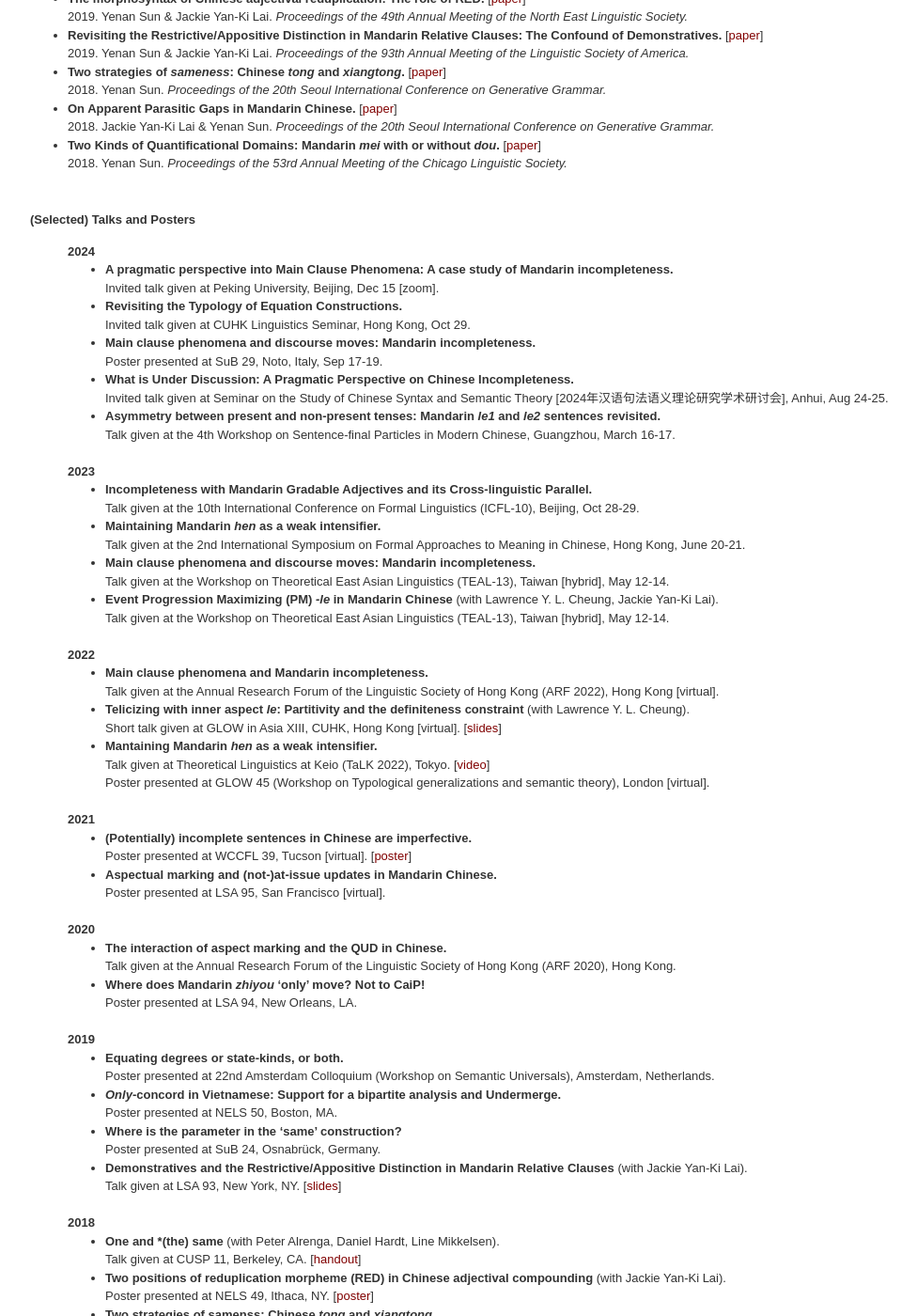
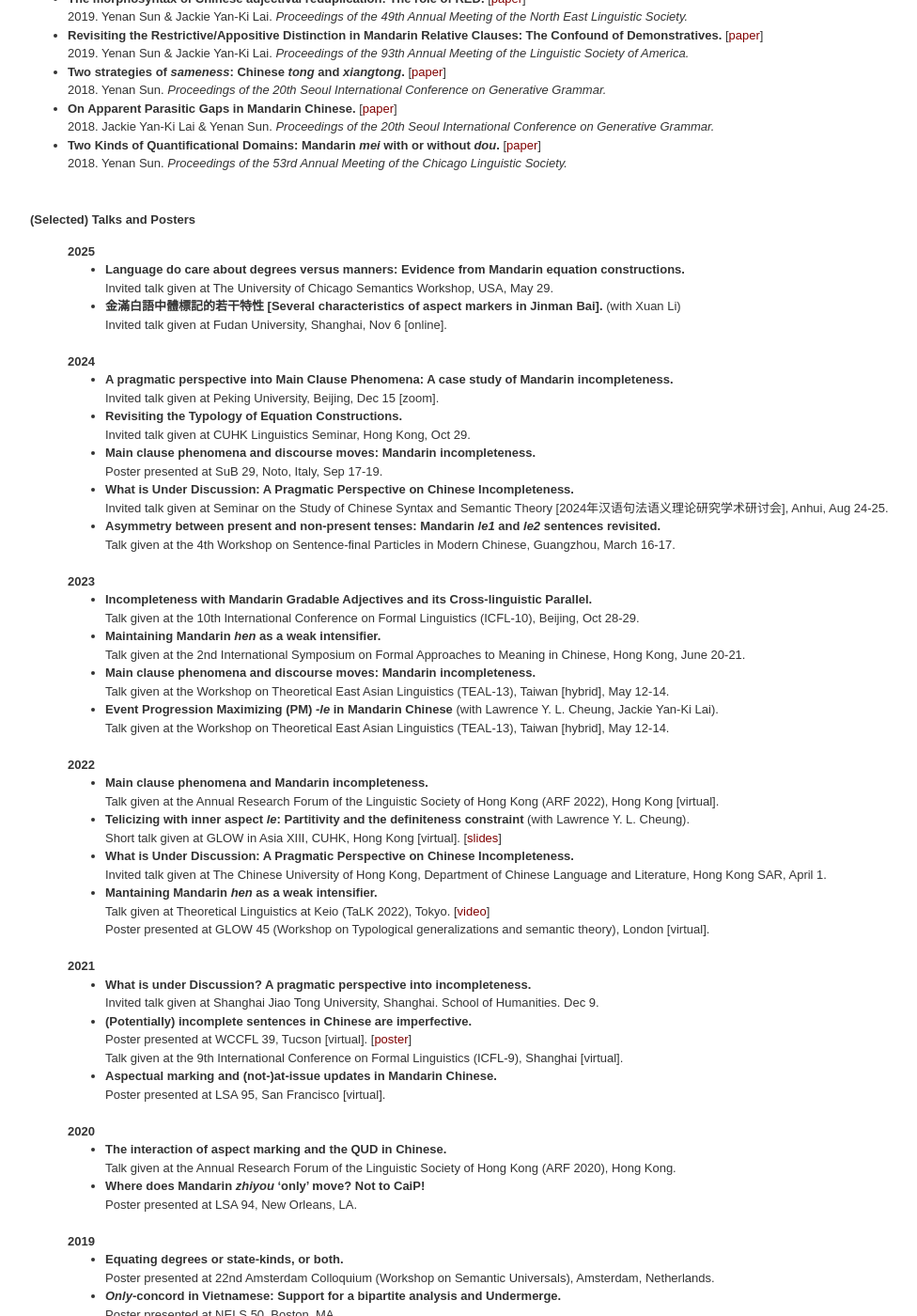
Before and after one commit to yenan09/yenan09.github.io, a Jekyll site: the page built from pub.html, in a window 1280 px wide and 1400 px high, scrolled down 812 px. Shown: the whole window at 94% size, without its empty margins (68-1044 px from the left). Built offline with Jekyll 4.4.1, drawn with Linux system fonts in a browser that asks for light colours.

Commit message:
nov 7
update talks

```diff
--- a/pub.html
+++ b/pub.html
@@ -83,6 +83,20 @@ of the Chicago Linguistic Society. </i> </li>
 <b>(Selected) Talks and Posters</b>
 <ul style="list-style-type:none;">
 
+  <li> <b>2025</b>
+        <ul style="list-style-type:disc;">
+
+  <li><b> Language do care about degrees versus manners: Evidence from Mandarin equation constructions.</b> <br>
+  Invited talk given at   The University of Chicago Semantics Workshop, USA, May 29.
+
+  <li><b> 金滿白語中體標記的若干特性 [Several characteristics of aspect markers in Jinman Bai].</b> (with Xuan Li) <br>
+  Invited talk given at Fudan University, Shanghai, Nov 6 [online].
+
+
+        </ul>
+        </li>
+  <br>
+
 <li> <b>2024</b>
       <ul style="list-style-type:disc;">
 
@@ -142,9 +156,15 @@ Talk given at the Annual Research Forum of the Linguistic Society of Hong Kong (
 Short talk given at GLOW in Asia XIII, CUHK, Hong Kong [virtual]. [<a href="{{ site.baseurl }}/w/GIA_innerle_final.pdf" title="innerLE">slides</a>]
 
 
+<li><b> What is Under Discussion: A Pragmatic Perspective on Chinese Incompleteness. </b> <br>
+Invited talk given at The Chinese University of Hong Kong, Department of Chinese Language and Literature, Hong Kong SAR, April 1.
+
+
+
 <li><b> Mantaining Mandarin <i>hen</i> as a weak intensifier. </b> <br>
         Talk given at Theoretical Linguistics at Keio (TaLK 2022), Tokyo. [<a href="https://www.youtube.com/watch?v=zfUCH74zwZ0" title="hen">video</a>] <br>
 Poster presented at GLOW 45 (Workshop on Typological generalizations and semantic theory), London [virtual].
+
 
   <!-- <li><b>When TPs Can(not) Move: The View from Cantonese. </b> (with Jackie Yan-Ki Lai). <br>
           Poster presented at LSA 94, New Orleans, LA. -->
@@ -157,8 +177,14 @@ Poster presented at GLOW 45 (Workshop on Typological generalizations and semanti
       <ul style="list-style-type:disc;">
 
 
+<li><b>What is under Discussion? A pragmatic perspective into incompleteness. </b> <br>
+Invited talk given at Shanghai Jiao Tong University, Shanghai. School of Humanities. Dec 9.
+
+
 <li><b>(Potentially) incomplete sentences in Chinese are imperfective. </b> <br>
-Poster presented at WCCFL 39, Tucson [virtual]. [<a href="{{ site.baseurl }}/w/impf.pdf" title="wccfl39">poster</a>] <br>
+Poster presented at WCCFL 39, Tucson [virtual]. [<a href="{{ site.baseurl }}/w/impf.pdf" title="wccfl39">poster</a>]  <br>
+Talk given at the 9th International Conference on Formal Linguistics (ICFL-9), Shanghai [virtual].
+
 
   <li><b>Aspectual marking and (not-)at-issue updates in Mandarin Chinese. </b> <br>
    Poster presented at LSA 95, San Francisco [virtual].<br>
```
